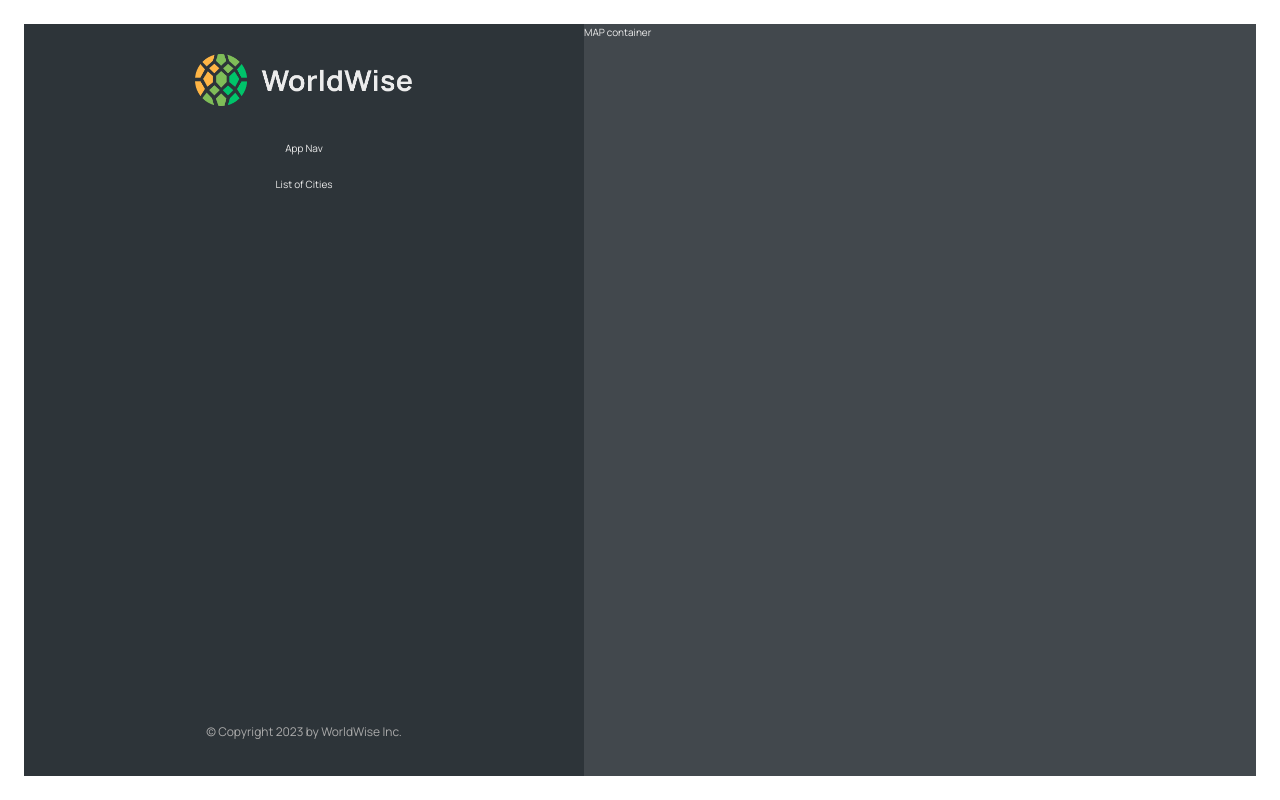
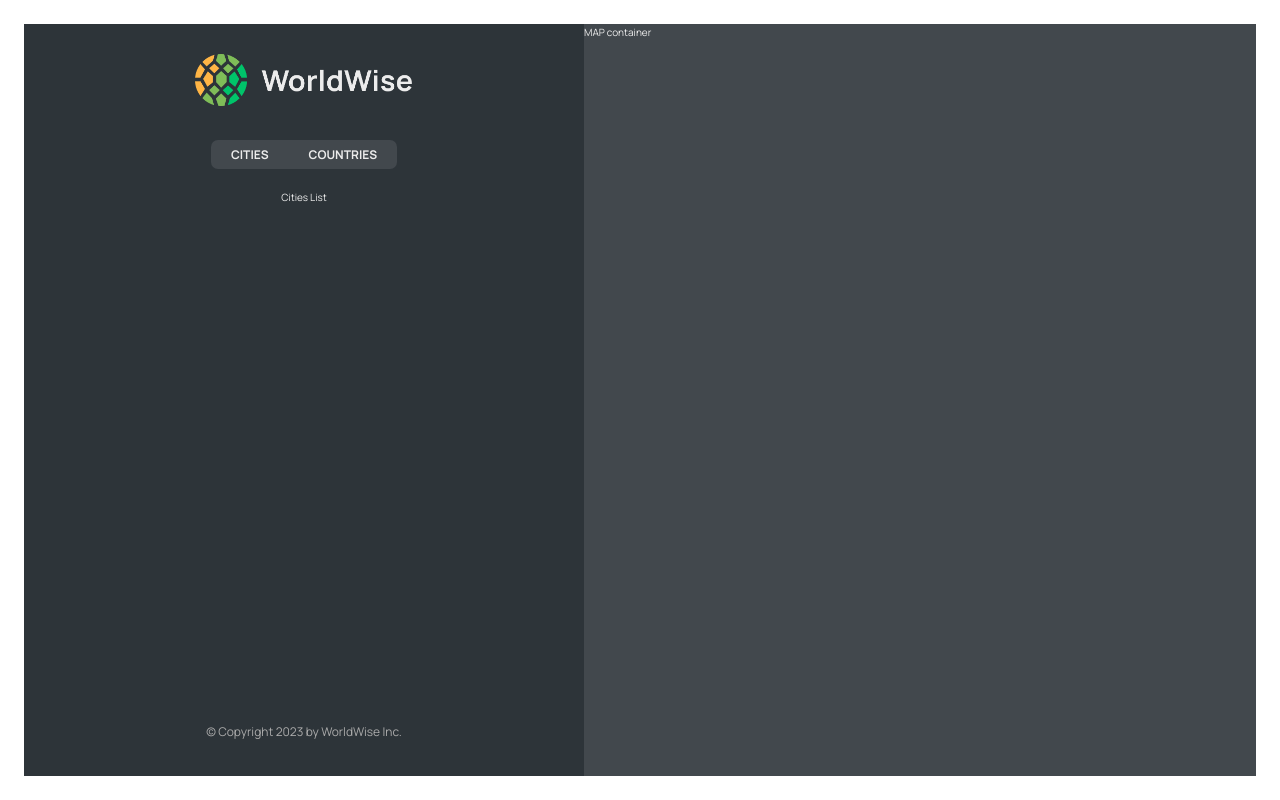
Before and after one commit to HAMZAELALOUI/worldwise, a React (Vite) app: page /app in a window 1280 px wide. Built offline with nearby package versions, Linux system fonts and the light colour scheme.

Commit message:
Nested Routes and Index Route

```diff
--- a/src/App.jsx
+++ b/src/App.jsx
@@ -10,10 +10,15 @@
   return (
    <BrowserRouter>
    <Routes>
-    <Route path="/" element={<HomePage/>}/>
+    <Route index  element={<HomePage/>}/>
     <Route path="products" element={<Products/>}/>
     <Route path="pricing" element={<Pricing/>}/>
-    <Route path="app" element={<AppLayouts/>}/>
+    <Route path="app" element={<AppLayouts/>}>
+        <Route index  element={<p>Cities List</p>} />
+        <Route path="cities"  element={<p>Cities</p>} />
+        <Route path="countries"  element={<p>Countries</p>} />
+        <Route path="form"  element={<p>Form</p>} />
+    </Route>
     <Route path="login" element={<Login/>}/>
     <Route path="*" element={<PageNotFound/>}/>
    </Routes>
--- a/src/components/AppNav.jsx
+++ b/src/components/AppNav.jsx
@@ -1,9 +1,17 @@
+import { NavLink } from 'react-router-dom'
 import styles from './AppNav.module.css'
 
 function AppNav() {
   return (
     <nav className={styles.nav}>
-      App Nav
+      <ul>
+        <li>
+          <NavLink to={'cities'} >Cities</NavLink>
+        </li>
+        <li>
+          <NavLink to={'countries'}>Countries</NavLink>
+        </li>
+      </ul>
     </nav>
   )
 }
--- a/src/components/SideBar.jsx
+++ b/src/components/SideBar.jsx
@@ -1,6 +1,7 @@
 import styles from './SideBar.module.css'
 import Logo from './Logo'
 import AppNav from './AppNav'
+import { Outlet } from 'react-router-dom'
 
 
 function SideBar() {
@@ -8,7 +9,7 @@
     <div className={styles.sidebar}>
       <Logo/>
       <AppNav/>
-      <p>List of Cities</p>
+       <Outlet/>
       <footer className={styles.footer}>
         <p className={styles.copyright}>&copy; Copyright {new Date().getFullYear() } by WorldWise Inc. </p>
       </footer>
```
